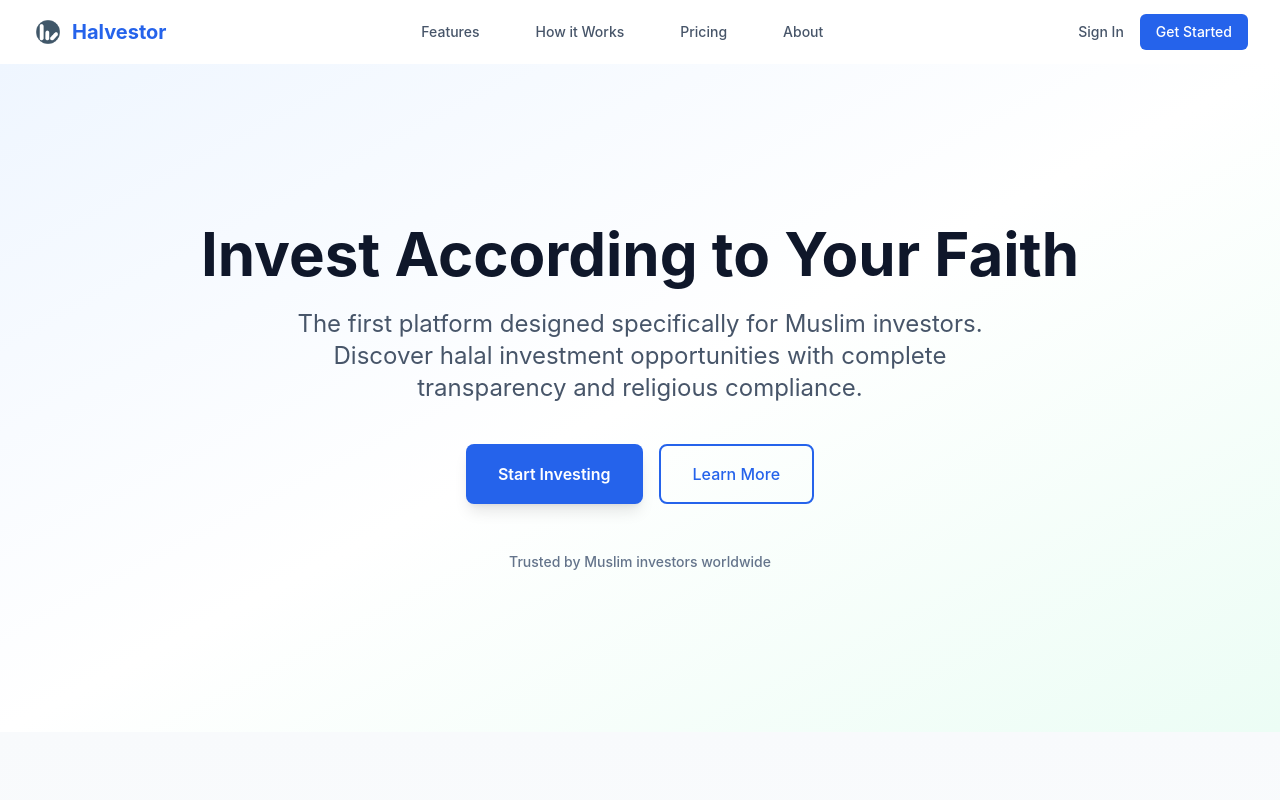
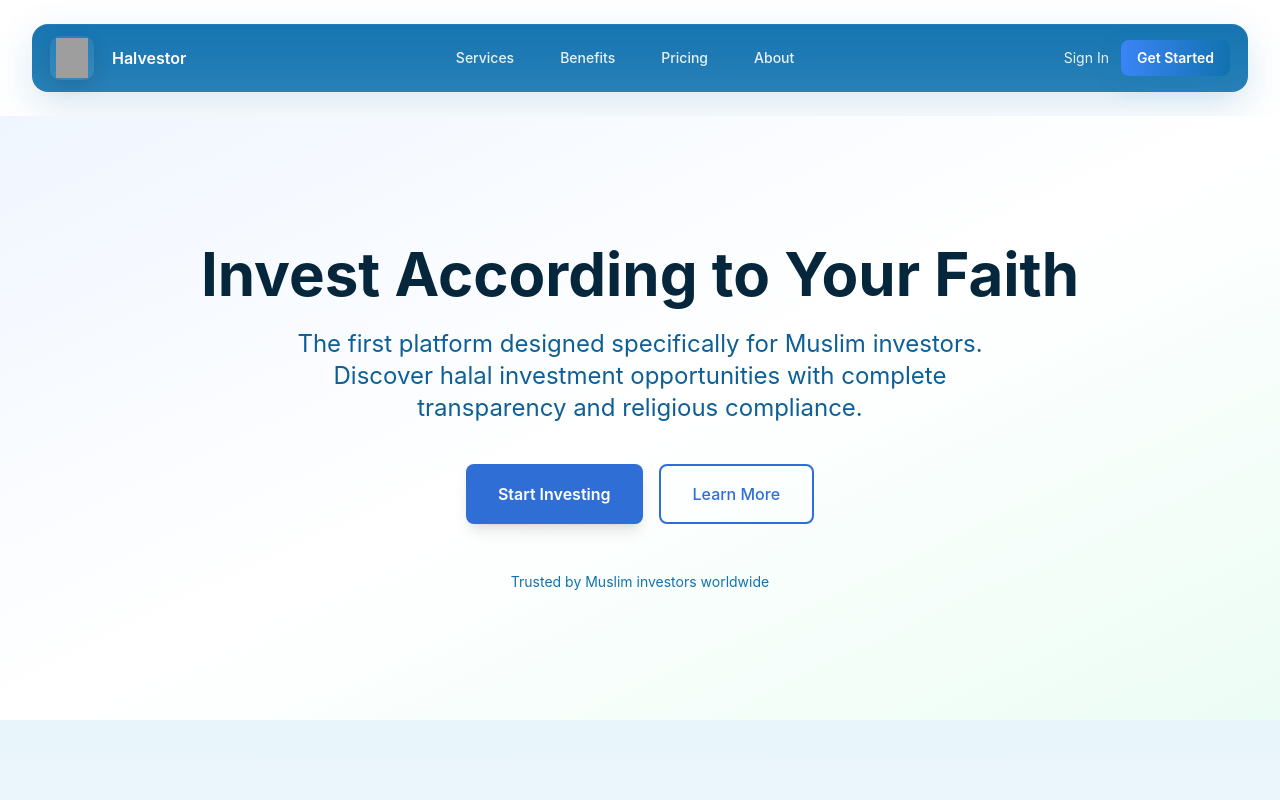
Before and after one commit to get-papol/halvestor-papol, a Next.js app: page / in a window 1280 px wide. Shown: the top 800 px of the page. Built offline with nearby package versions, Linux system fonts and the light colour scheme; grey boxes are pictures that could not be loaded.

Commit message:
fix: sss

```diff
--- a/src/components/feature-section/index.tsx
+++ b/src/components/feature-section/index.tsx
@@ -1,87 +1,152 @@
+// src/components/feature-section/index.tsx
+import React from 'react';
+
 const CheckIcon = () => (
-  <svg className="h-6 w-6 text-accent-500" fill="currentColor" viewBox="0 0 20 20">
-    <path
-      fillRule="evenodd"
-      d="M16.707 5.293a1 1 0 010 1.414l-8 8a1 1 0 01-1.414 0l-4-4a1 1 0 011.414-1.414L8 12.586l7.293-7.293a1 1 0 011.414 0z"
-      clipRule="evenodd"
-    />
+  <svg className="h-6 w-6" fill="none" viewBox="0 0 24 24" aria-hidden>
+    <path d="M5 13l4 4L19 7" stroke="#10B981" strokeWidth="2.2" strokeLinecap="round" strokeLinejoin="round" />
   </svg>
 );
 
-const FeatureSection = () => (
-  <section className="bg-white py-20">
+const FeatureSection: React.FC = () => {
+  // design tokens used inline to avoid depending on tailwind config updates
+  const textColor = '#e1dfdb';
+  const headerBlue = '#1172af';
+  const headerBlueDark = '#0e5f96';
+
+  const surfaceInnerStyle: React.CSSProperties = {
+    // elegant blue-tinted dark surface derived from the header color
+    background: `linear-gradient(180deg, rgba(17,114,175,0.08), rgba(17,114,175,0.04)), linear-gradient(180deg, ${headerBlueDark}, #0b1c28)`,
+    color: textColor,
+    borderRadius: '0 0 24px 24px',
+    minHeight: 220,
+  };
+
+  const cardStyle: React.CSSProperties = {
+    background: 'rgba(255,255,255,0.02)', // subtle translucent card
+    border: `1px solid rgba(17,114,175,0.22)`, // blue-tinted border
+    borderRadius: 12,
+  };
+
+  const headingClass = 'text-4xl lg:text-5xl font-bold tracking-tight';
+  const subtitleClass = 'mt-4 text-lg max-w-3xl mx-auto';
+
+  return (
+    <section className="bg-transparent py-20">
       <div className="max-w-7xl mx-auto p-4 sm:p-6 lg:p-8">
+        {/* surface card wrapper */}
+        <div className="surface-card">
+          {/* thin accent bar using primary->secondary gradient */}
+          <div
+            className="surface-accent"
+            aria-hidden
+            style={{ background: `linear-gradient(90deg, #3b84f6, ${headerBlue})` }}
+          />
+          <div className="surface-inner" style={surfaceInnerStyle}>
             <div className="container mx-auto px-6">
-        <div className="mb-16 text-center">
-          <h4 className="text-base text-primary-600 font-semibold tracking-wide uppercase">Our Solution</h4>
-          <p className="mt-2 text-4xl lg:text-6xl font-bold tracking-tight text-secondary-900">
+              <div className="mb-12 text-center">
+                <h4
+                  className="text-base font-semibold tracking-wide uppercase"
+                  style={{ color: textColor, opacity: 0.95 }}
+                >
+                  Our Solution
+                </h4>
+
+                <p className={`${headingClass} mt-2`} style={{ color: textColor }}>
                   How Halvestor Changes the Game
                 </p>
-          <p className="mt-4 text-lg text-secondary-600 max-w-3xl mx-auto">
-            We&apos;ve built the first platform specifically designed for Muslim investors, addressing every challenge
-            you face.
+
+                <p className={`${subtitleClass} text-center`} style={{ color: '#8493aaff' }}>
+                  We&apos;ve built the first platform specifically designed for Muslim investors, addressing every
+                  challenge you face.
                 </p>
               </div>
+
               <div className="grid grid-cols-1 md:grid-cols-2 lg:grid-cols-3 gap-8">
-          <div className="p-6 border border-secondary-200 rounded-lg hover:shadow-lg transition-shadow">
+                <div className="p-6 transition-shadow" style={cardStyle}>
                   <div className="flex items-center mb-4">
                     <CheckIcon />
-              <div className="ml-4 text-xl font-semibold text-secondary-900">100% Halal Verified</div>
+                    <div className="ml-4 text-xl font-semibold" style={{ color: textColor }}>
+                      100% Halal Verified
                     </div>
-            <p className="leading-relaxed text-secondary-600">
-              Every investment option is pre-screened and certified as Sharia-compliant by Islamic finance scholars.
+                  </div>
+                  <p className="leading-relaxed" style={{ color: textColor, opacity: 0.95 }}>
+                    Every investment option is pre-screened and certified as Sharia-compliant by Islamic finance
+                    scholars.
                   </p>
                 </div>
-          <div className="p-6 border border-secondary-200 rounded-lg hover:shadow-lg transition-shadow">
+
+                <div className="p-6 transition-shadow" style={cardStyle}>
                   <div className="flex items-center mb-4">
                     <CheckIcon />
-              <div className="ml-4 text-xl font-semibold text-secondary-900">Complete Transparency</div>
+                    <div className="ml-4 text-xl font-semibold" style={{ color: textColor }}>
+                      Complete Transparency
                     </div>
-            <p className="leading-relaxed text-secondary-600">
-              See detailed information about company activities, board members, and business practices before investing.
+                  </div>
+                  <p className="leading-relaxed" style={{ color: textColor, opacity: 0.95 }}>
+                    See detailed information about company activities, board members, and business practices before
+                    investing.
                   </p>
                 </div>
-          <div className="p-6 border border-secondary-200 rounded-lg hover:shadow-lg transition-shadow">
+
+                <div className="p-6 transition-shadow" style={cardStyle}>
                   <div className="flex items-center mb-4">
                     <CheckIcon />
-              <div className="ml-4 text-xl font-semibold text-secondary-900">No Hidden Fees</div>
+                    <div className="ml-4 text-xl font-semibold" style={{ color: textColor }}>
+                      No Hidden Fees
                     </div>
-            <p className="leading-relaxed text-secondary-600">
-              Simple, transparent pricing with no subscription fees. Pay only when you invest, with competitive rates.
+                  </div>
+                  <p className="leading-relaxed" style={{ color: textColor, opacity: 0.95 }}>
+                    Simple, transparent pricing with no subscription fees. Pay only when you invest, with competitive
+                    rates.
                   </p>
                 </div>
-          <div className="p-6 border border-secondary-200 rounded-lg hover:shadow-lg transition-shadow">
+
+                <div className="p-6 transition-shadow" style={cardStyle}>
                   <div className="flex items-center mb-4">
                     <CheckIcon />
-              <div className="ml-4 text-xl font-semibold text-secondary-900">Expert Guidance</div>
+                    <div className="ml-4 text-xl font-semibold" style={{ color: textColor }}>
+                      Expert Guidance
                     </div>
-            <p className="leading-relaxed text-secondary-600">
-              Access to Islamic finance experts who can help you make informed investment decisions aligned with your
-              faith.
+                  </div>
+                  <p className="leading-relaxed" style={{ color: textColor, opacity: 0.95 }}>
+                    Access to Islamic finance experts who can help you make informed investment decisions aligned with
+                    your faith.
                   </p>
                 </div>
-          <div className="p-6 border border-secondary-200 rounded-lg hover:shadow-lg transition-shadow">
+
+                <div className="p-6 transition-shadow" style={cardStyle}>
                   <div className="flex items-center mb-4">
                     <CheckIcon />
-              <div className="ml-4 text-xl font-semibold text-secondary-900">Wide Selection</div>
+                    <div className="ml-4 text-xl font-semibold" style={{ color: textColor }}>
+                      Wide Selection
                     </div>
-            <p className="leading-relaxed text-secondary-600">
-              Diverse portfolio of Sharia-compliant stocks, ETFs, and investment opportunities across various sectors.
+                  </div>
+                  <p className="leading-relaxed" style={{ color: textColor, opacity: 0.95 }}>
+                    Diverse portfolio of Sharia-compliant stocks, ETFs, and investment opportunities across various
+                    sectors.
                   </p>
                 </div>
-          <div className="p-6 border border-secondary-200 rounded-lg hover:shadow-lg transition-shadow">
+
+                <div className="p-6 transition-shadow" style={cardStyle}>
                   <div className="flex items-center mb-4">
                     <CheckIcon />
-              <div className="ml-4 text-xl font-semibold text-secondary-900">Easy to Use</div>
+                    <div className="ml-4 text-xl font-semibold" style={{ color: textColor }}>
+                      Easy to Use
                     </div>
-            <p className="leading-relaxed text-secondary-600">
-              Intuitive platform designed for both beginners and experienced investors with clear halal indicators.
+                  </div>
+                  <p className="leading-relaxed" style={{ color: textColor, opacity: 0.95 }}>
+                    Intuitive platform designed for both beginners and experienced investors with clear halal
+                    indicators.
                   </p>
                 </div>
               </div>
             </div>
           </div>
+        </div>
+        {/* end surface card */}
+      </div>
     </section>
   );
+};
 
 export default FeatureSection;
--- a/src/components/hero/index.tsx
+++ b/src/components/hero/index.tsx
@@ -1,47 +1,38 @@
 import React from 'react';
 
-// HERO component - drop-in replacement
-// Background image: place your texture at `/public/images/bg-texture.jpg`
-// (You uploaded a file locally at: /mnt/data/Gemini_Generated_Image_r3s8m7r3s8m7r3s8.jpeg)
-
-export default function Hero({
-  title = 'Invest According to Your Faith',
-  subtitle = 'The first platform designed specifically for Muslim investors. Discover halal investment opportunities with complete transparency and religious compliance.',
-  ctaPrimary = 'Start Investing',
-  ctaPrimaryHref = '/signup',
-  ctaSecondary = 'Learn More',
-  ctaSecondaryHref = '#features',
-} = {}) {
+export default function Hero() {
   return (
     <section
       aria-label="Hero"
-      className="relative overflow-hidden bg-gradient-to-br from-primary-50 via-white to-accent-50"
+      className="relative overflow-hidden bg-gradient-to-br from-primary-50 via-white to-accent-50 py-24 md:py-32"
     >
-      <div className="relative max-w-7xl mx-auto px-6 py-20 md:py-32 lg:py-40">
-        <div className="text-center max-w-4xl mx-auto">
-          <h1 className="text-secondary-900 text-4xl sm:text-5xl md:text-6xl font-bold leading-tight">{title}</h1>
-          <p className="mt-6 text-secondary-600 text-lg sm:text-xl md:text-2xl max-w-3xl mx-auto">{subtitle}</p>
+      <div className="max-w-7xl mx-auto px-6 text-center">
+        <h1 className="text-secondary-900 text-4xl sm:text-5xl md:text-6xl font-bold leading-tight">
+          Invest According to Your Faith
+        </h1>
+
+        <p className="mt-6 text-secondary-600 text-lg sm:text-xl md:text-2xl max-w-3xl mx-auto">
+          The first platform designed specifically for Muslim investors. Discover halal investment opportunities with
+          complete transparency and religious compliance.
+        </p>
 
         <div className="mt-10 flex flex-col sm:flex-row justify-center gap-4">
           <a
-              href={ctaPrimaryHref}
-              className="inline-flex items-center justify-center rounded-lg bg-primary-600 px-8 py-4 text-base font-semibold text-white shadow-lg hover:bg-primary-700 hover:shadow-xl focus:outline-none focus:ring-2 focus:ring-primary-500 focus:ring-offset-2 transition-all duration-200"
+            href="/signup"
+            className="inline-flex items-center justify-center rounded-lg bg-primary-600 px-8 py-4 text-base font-semibold text-white shadow-lg hover:bg-primary-700 transition-all"
           >
-              {ctaPrimary}
+            Start Investing
           </a>
 
           <a
-              href={ctaSecondaryHref}
-              className="inline-flex items-center justify-center rounded-lg border-2 border-primary-600 px-8 py-4 text-base font-medium text-primary-600 hover:bg-primary-600 hover:text-white transition-all duration-200"
+            href="#features"
+            className="inline-flex items-center justify-center rounded-lg border-2 border-primary-600 px-8 py-4 text-base font-medium text-primary-600 hover:bg-primary-600 hover:text-white transition-all"
           >
-              {ctaSecondary}
+            Learn More
           </a>
         </div>
 
-          <div className="mt-12 text-sm text-secondary-500">
-            <span className="font-medium">Trusted by Muslim investors worldwide</span>
-          </div>
-        </div>
+        <div className="mt-12 text-sm text-secondary-500">Trusted by Muslim investors worldwide</div>
       </div>
     </section>
   );
--- a/src/components/navigation/index.tsx
+++ b/src/components/navigation/index.tsx
@@ -1,129 +1,64 @@
-import { useState } from 'react';
+// src/components/navigation/index.tsx
 import Link from 'next/link';
+import React from 'react';
 
-interface IMenuButton {
-  toggleMenu: React.MouseEventHandler<HTMLButtonElement>;
-  showMenu: boolean;
-}
-type Link = { label: string; href: string };
-
-const links: Link[] = [
-  { label: 'Features', href: '/' },
-  { label: 'How it Works', href: '/' },
-  { label: 'Pricing', href: '/' },
-  { label: 'About', href: '/' },
+const links = [
+  { label: 'Services', href: '/#services' },
+  { label: 'Benefits', href: '/#benefits' },
+  { label: 'Pricing', href: '/pricing' },
+  { label: 'About', href: '/about' },
 ];
 
-const MenuButton = ({ toggleMenu, showMenu }: IMenuButton) => (
-  <button
-    type="button"
-    aria-controls="mobile-menu"
-    aria-expanded={showMenu}
-    onClick={toggleMenu}
-    className="p-2 text-gray-600"
-  >
-    <span className="sr-only">Open menu</span>
-    {showMenu ? (
-      <svg
-        className="h-6 w-6"
-        xmlns="http://www.w3.org/2000/svg"
-        fill="none"
-        viewBox="0 0 24 24"
-        stroke="currentColor"
-        aria-hidden="true"
-        width={24}
-        height={24}
-      >
-        <path strokeLinecap="round" strokeLinejoin="round" strokeWidth={2} d="M6 18L18 6M6 6l12 12" />
-      </svg>
-    ) : (
-      <svg
-        className="h-6 w-6"
-        xmlns="http://www.w3.org/2000/svg"
-        fill="none"
-        viewBox="0 0 24 24"
-        stroke="currentColor"
-        aria-hidden="true"
-        width={24}
-        height={24}
-      >
-        <path strokeLinecap="round" strokeLinejoin="round" strokeWidth={2} d="M4 6h16M4 12h16M4 18h16" />
-      </svg>
-    )}
-  </button>
-);
-
-const MobileMenu = () => (
-  <div className="md:hidden bg-white border-t">
-    <div className="px-2 pt-2 pb-3 space-y-1 sm:px-3">
-      {links.map((link: Link) => (
-        <Link
-          key={link.label}
-          href={link.href}
-          className="block px-3 py-2 text-base font-medium text-secondary-600 hover:text-primary-600 hover:bg-gray-50"
-        >
-          {link.label}
-        </Link>
-      ))}
-      <div className="border-t pt-4 mt-4">
-        <Link href="/login" className="block px-3 py-2 text-base font-medium text-secondary-600 hover:text-primary-600">
-          Sign In
-        </Link>
-        <Link
-          href="/signup"
-          className="block mx-3 mt-2 bg-primary-600 text-white px-4 py-2 rounded-md text-sm font-medium hover:bg-primary-700 text-center"
-        >
-          Get Started
-        </Link>
-      </div>
-    </div>
-  </div>
-);
-
-const Navigation = () => {
-  const [showMenu, setShowMenu] = useState(false);
-  const toggleMenu: React.MouseEventHandler<HTMLButtonElement> = () => setShowMenu((s) => !s);
-
+export default function Navigation() {
   return (
-    <header className="bg-white shadow-sm">
-      <nav className="max-w-7xl mx-auto px-4 sm:px-6 lg:px-8" aria-label="Top">
-        <div className="flex items-center justify-between h-16">
-          <div className="flex items-center">
-            <Link href="/" className="flex items-center space-x-2">
-              <img src="/logo.png" alt="Halvestor" className="h-8 w-auto" />
-              <span className="text-xl font-bold text-primary-600">Halvestor</span>
+    <header className="w-full py-6">
+      <div className="max-w-7xl mx-auto px-4 sm:px-6 lg:px-8">
+        <div className="matt-header matt-header--blue flex items-center justify-between">
+          {/* Left: logo */}
+          <div className="flex items-center gap-4">
+            <Link href="/" className="flex items-center gap-3 no-underline">
+              <div className="logo-wrap">
+                <img src="/images/logo.svg" alt="Brand" className="h-10 w-auto" />
+              </div>
+              <span className="brand-text">Halvestor</span>
             </Link>
           </div>
-          <div className="hidden md:flex space-x-8">
-            {links.map((link) => (
+
+          {/* Middle: nav links */}
+          <nav className="hidden md:flex items-center gap-4">
+            {links.map((l) => (
               <Link
-                key={link.label}
-                href={link.href}
-                className="text-secondary-600 hover:text-primary-600 px-3 py-2 text-sm font-medium transition-colors"
+                key={l.label}
+                href={l.href}
+                className="nav-item px-4 py-2 rounded-full text-sm font-medium no-underline"
               >
-                {link.label}
+                {l.label}
               </Link>
             ))}
-          </div>
-          <div className="hidden md:flex items-center space-x-4">
-            <Link href="/login" className="text-secondary-600 hover:text-primary-600 text-sm font-medium">
+          </nav>
+
+          {/* Right: actions */}
+          <div className="flex items-center gap-3">
+            <Link href="/signin" className="text-sm text-white/90 hover:text-white no-underline">
               Sign In
             </Link>
+
             <Link
               href="/signup"
-              className="bg-primary-600 text-white px-4 py-2 rounded-md text-sm font-medium hover:bg-primary-700 transition-colors"
+              className="cta-button inline-flex items-center justify-center rounded-lg px-4 py-2 text-sm font-semibold no-underline"
             >
               Get Started
             </Link>
           </div>
-          <div className="md:hidden">
-            <MenuButton toggleMenu={toggleMenu} showMenu={showMenu} />
-          </div>
+
+          {/* Mobile menu icon */}
+          <button aria-label="Open menu" className="md:hidden ml-3 p-2 rounded-md focus:outline-none" type="button">
+            <svg className="h-6 w-6 text-white" fill="none" stroke="currentColor" viewBox="0 0 24 24">
+              <path strokeWidth="2" strokeLinecap="round" strokeLinejoin="round" d="M4 6h16M4 12h16M4 18h16" />
+            </svg>
+          </button>
         </div>
-      </nav>
-      {showMenu && <MobileMenu />}
+      </div>
     </header>
   );
-};
-
-export default Navigation;
+}
--- a/src/styles/global.css
+++ b/src/styles/global.css
@@ -2,49 +2,151 @@
 @tailwind components;
 @tailwind utilities;
 
-@import '@fontsource/inter/400.css';
-@import '@fontsource/inter/500.css';
-@import '@fontsource/inter/700.css';
+/* Halvestor variables */
+:root {
+  --halvestor-main: #3b84f6;
+  --halvestor-dark: #1172af;
+  --matt: #e1dfdb;
+  --hdr-text: #ffffff;
+  --muted: #e9eef2;
+}
 
-@layer base {
-  html {
-    scroll-behavior: smooth;
+/* Matt header base */
+.matt-header {
+  background: linear-gradient(180deg, rgba(255, 255, 255, 0.06), rgba(255, 255, 255, 0.04));
+  border-radius: 16px;
+  padding: 12px 18px;
+  box-shadow:
+    0 10px 30px rgba(0, 0, 0, 0.12),
+    inset 0 1px 0 rgba(255, 255, 255, 0.05);
+  transition:
+    transform 220ms cubic-bezier(0.2, 0.9, 0.2, 1),
+    box-shadow 220ms ease,
+    background 220ms ease;
+  will-change: transform, box-shadow, background;
+}
+
+/* Blue header variant */
+.matt-header--blue {
+  background: linear-gradient(180deg, rgba(17, 114, 175, 0.98), rgba(17, 114, 175, 0.9));
+  box-shadow:
+    0 14px 40px rgba(17, 114, 175, 0.16),
+    inset 0 1px 0 rgba(255, 255, 255, 0.06);
+}
+.matt-header--blue:hover {
+  transform: translateY(-3px);
+  background: linear-gradient(180deg, rgba(23, 131, 191, 1), rgba(17, 114, 175, 0.95));
+  box-shadow:
+    0 20px 52px rgba(17, 114, 175, 0.22),
+    inset 0 1px 0 rgba(255, 255, 255, 0.08);
+}
+
+/* logo and nav */
+.logo-wrap {
+  width: 44px;
+  height: 44px;
+  border-radius: 10px;
+  padding: 6px;
+  background: rgba(255, 255, 255, 0.07);
+  display: flex;
+  align-items: center;
+  justify-content: center;
+  overflow: hidden;
+  box-shadow: 0 6px 18px rgba(0, 0, 0, 0.12);
+}
+.brand-text {
+  color: var(--hdr-text);
+  font-weight: 600;
+  margin-left: 6px;
+}
+
+/* nav items */
+.nav-item {
+  color: rgba(255, 255, 255, 0.9);
+  transition:
+    background-color 0.18s,
+    color 0.18s,
+    transform 0.16s,
+    box-shadow 0.16s;
+  background: transparent;
+  border: 1px solid transparent;
+  padding-left: 14px;
+  padding-right: 14px;
+}
+.nav-item:hover {
+  background: rgba(255, 255, 255, 0.06);
+  color: #fff;
+  transform: translateY(-2px);
+  box-shadow: 0 8px 24px rgba(17, 114, 175, 0.12);
+}
+.nav-item.active {
+  background: linear-gradient(90deg, var(--halvestor-main), var(--halvestor-dark));
+  color: #fff;
+  box-shadow: 0 10px 30px rgba(59, 132, 246, 0.16);
+}
+
+/* CTA */
+.cta-button {
+  background: linear-gradient(90deg, var(--halvestor-main), var(--halvestor-dark));
+  color: white;
+  box-shadow: 0 10px 26px rgba(17, 114, 175, 0.18);
+  padding-left: 1rem;
+  padding-right: 1rem;
+}
+.cta-button:hover {
+  transform: translateY(-3px);
+  box-shadow: 0 18px 46px rgba(17, 114, 175, 0.22);
+}
+
+/* Surface card used for main sections */
+.surface-card {
+  border-radius: 24px;
+  overflow: hidden;
+  background: linear-gradient(180deg, rgba(255, 255, 255, 0.02), rgba(255, 255, 255, 0.01));
+  box-shadow:
+    0 18px 50px rgba(0, 0, 0, 0.22),
+    inset 0 1px 0 rgba(255, 255, 255, 0.04);
+  padding: 1px;
+  position: relative;
+  border: 1px solid rgba(255, 255, 255, 0.02);
+}
+.surface-accent {
+  height: 6px;
+  width: 100%;
+  background: linear-gradient(90deg, var(--halvestor-main), var(--halvestor-dark));
+  border-top-left-radius: 24px;
+  border-top-right-radius: 24px;
+}
+.surface-inner {
+  padding: 3rem;
+  background: linear-gradient(180deg, rgba(17, 8, 6, 0.86), rgba(17, 8, 6, 0.9));
+  color: #fff;
+  border-radius: 0 0 24px 24px;
+  min-height: 220px;
+}
+.surface-card::before {
+  content: '';
+  position: absolute;
+  inset: -24px;
+  border-radius: 30px;
+  box-shadow: 0 40px 120px rgba(17, 8, 6, 0.42);
+  z-index: -1;
+}
+
+@media (max-width: 768px) {
+  .matt-header {
+    padding: 10px;
+    border-radius: 12px;
   }
-
-  body {
-    font-family:
-      'Inter',
-      -apple-system,
-      BlinkMacSystemFont,
-      'Segoe UI',
-      'Roboto',
-      sans-serif;
-    color: #1e293b;
+  .logo-wrap {
+    width: 40px;
+    height: 40px;
+    padding: 5px;
+  }
+  .nav-item {
+    display: none;
+  }
+  .surface-inner {
+    padding: 2rem;
   }
 }
-
-@layer components {
-  .gradient-text {
-    @apply bg-gradient-to-r from-primary-600 to-accent-600 bg-clip-text text-transparent;
-  }
-
-  .btn-primary {
-    @apply bg-primary-600 text-white px-6 py-3 rounded-lg font-semibold hover:bg-primary-700 transition-all duration-200 shadow-lg hover:shadow-xl;
-  }
-
-  .btn-secondary {
-    @apply border-2 border-primary-600 text-primary-600 px-6 py-3 rounded-lg font-semibold hover:bg-primary-600 hover:text-white transition-all duration-200;
-  }
-
-  .section-padding {
-    @apply py-16 md:py-20 lg:py-24;
-  }
-
-  .container-padding {
-    @apply px-4 sm:px-6 lg:px-8;
-  }
-
-  .card-shadow {
-    @apply shadow-lg hover:shadow-xl transition-shadow duration-300;
-  }
-}
```
Also changed, not shown: src/components/cases-section/index.tsx (+67 -28 lines), tailwind.config.js (+41 -22 lines), 1 other file (tests, documents, lock files or other folders). Lines whose indentation alone changed are shown as unchanged.
